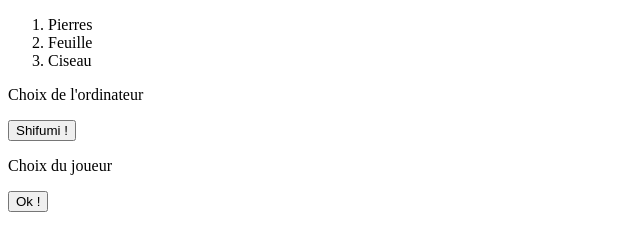
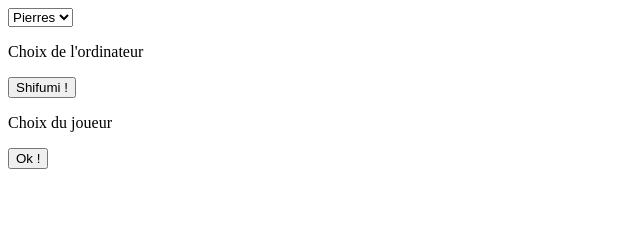
Before and after one commit to MaximeDEFRETIN/JQueryP4E1, a plain HTML site: page index.html in a window 1280 px wide. Shown: the whole page, without its empty margins (0-640 px from the left). Drawn offline with Linux system fonts and the light colour scheme.

Commit message:
Correction

```diff
--- a/index.html
+++ b/index.html
@@ -6,11 +6,11 @@
   <title>JQuery : Exercice 1</title>
 </head>
 <body>
-  <ol>
-    <li id="pierres">Pierres</li>
-    <li id="feuille">Feuille</li>
-    <li id="ciseau">Ciseau</li>
-  </ol>
+  <select>
+    <option id="pierres">Pierres</option>
+    <option id="feuille">Feuille</option>
+    <option id="ciseau">Ciseau</option>
+  </select>
   <p>Choix de l'ordinateur</p>
   <p id="random"></p>
   <button type="button" id="shifumi">Shifumi !</button>
@@ -22,3 +22,38 @@
   <script src="javascript.js"></script>
 </body>
 </html>
+<!--<!DOCTYPE html>
+<html>
+  <head>
+    <meta charset="utf-8">
+    <script src="jquery-3.2.1.js"></script>
+    <title>Exercice 1</title>
+  </head>
+  <body>
+    <select id="select">
+      <option value="1">Pierre</option>
+      <option value="2">Feuille</option>
+      <option value="3">Ciseaux</option>
+    </select>
+    <input type="button" value="shifumi" id="button">
+    <script>
+      $(function(){
+        var numberGames = 0;
+        var numberWin = 0;
+        var percentWin = 0;
+        $('#button').click(function(){
+
+          numberGames++;
+          var choiceBot = Math.floor(Math.random()*3)+1;
+          var myChoice = $('#select').val();
+          if(choiceBot == myChoice){
+            alert('Egalité');
+          }else if((choiceBot == 3 && myChoice == 2)||(choiceBot == 2 && myChoice == 1)||(choiceBot == 1 && myChoice == 3)){
+            alert('Perdu');
+          }else{
+            numberWin++;
+            alert('Gagné');
+          }
+          percentWin = numberWin*100/numberGames;
+          alert(percentWin + '%');
+        });-->
```
Also changed, not shown: javascript.js (+11 -0 lines).
